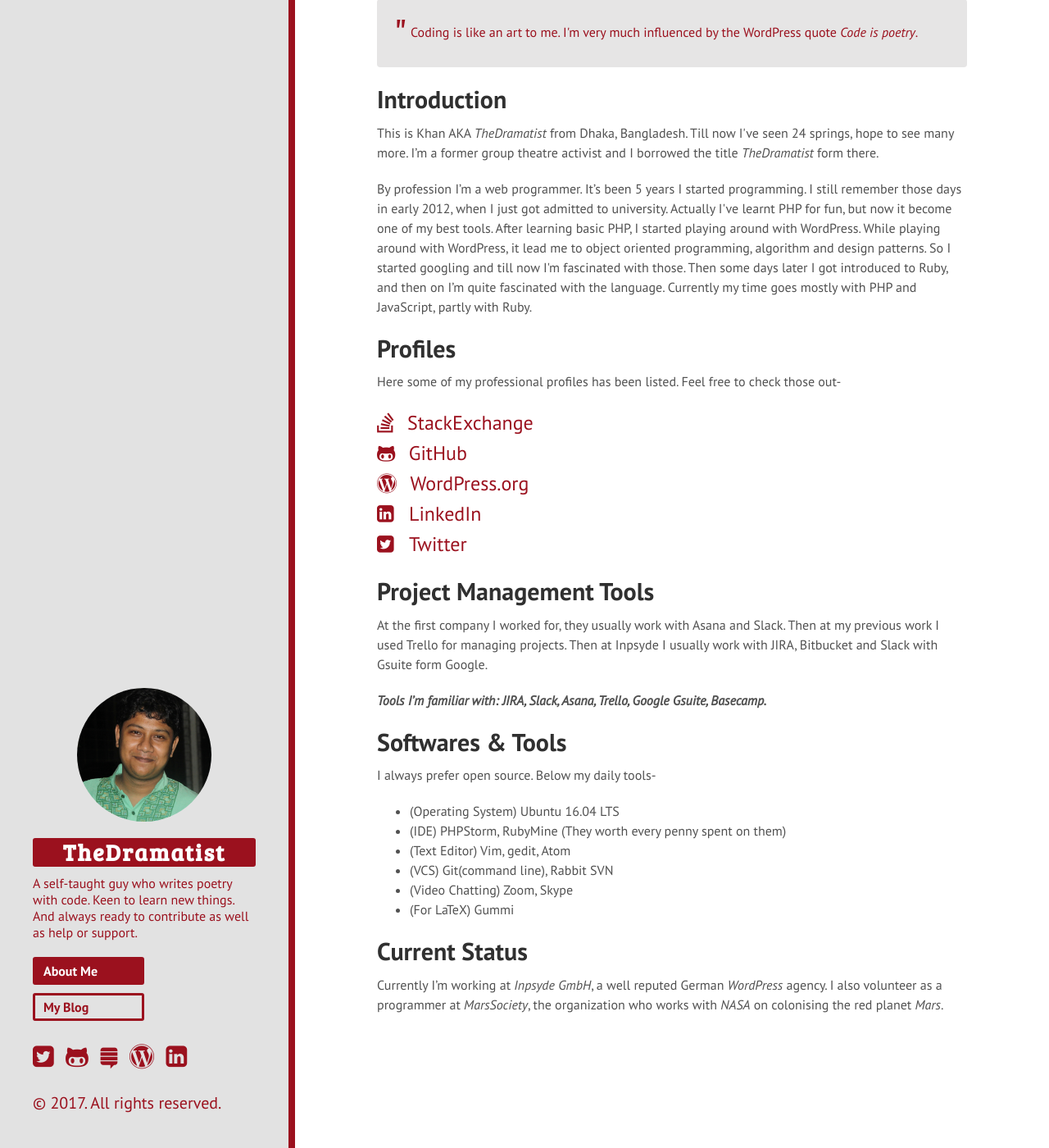
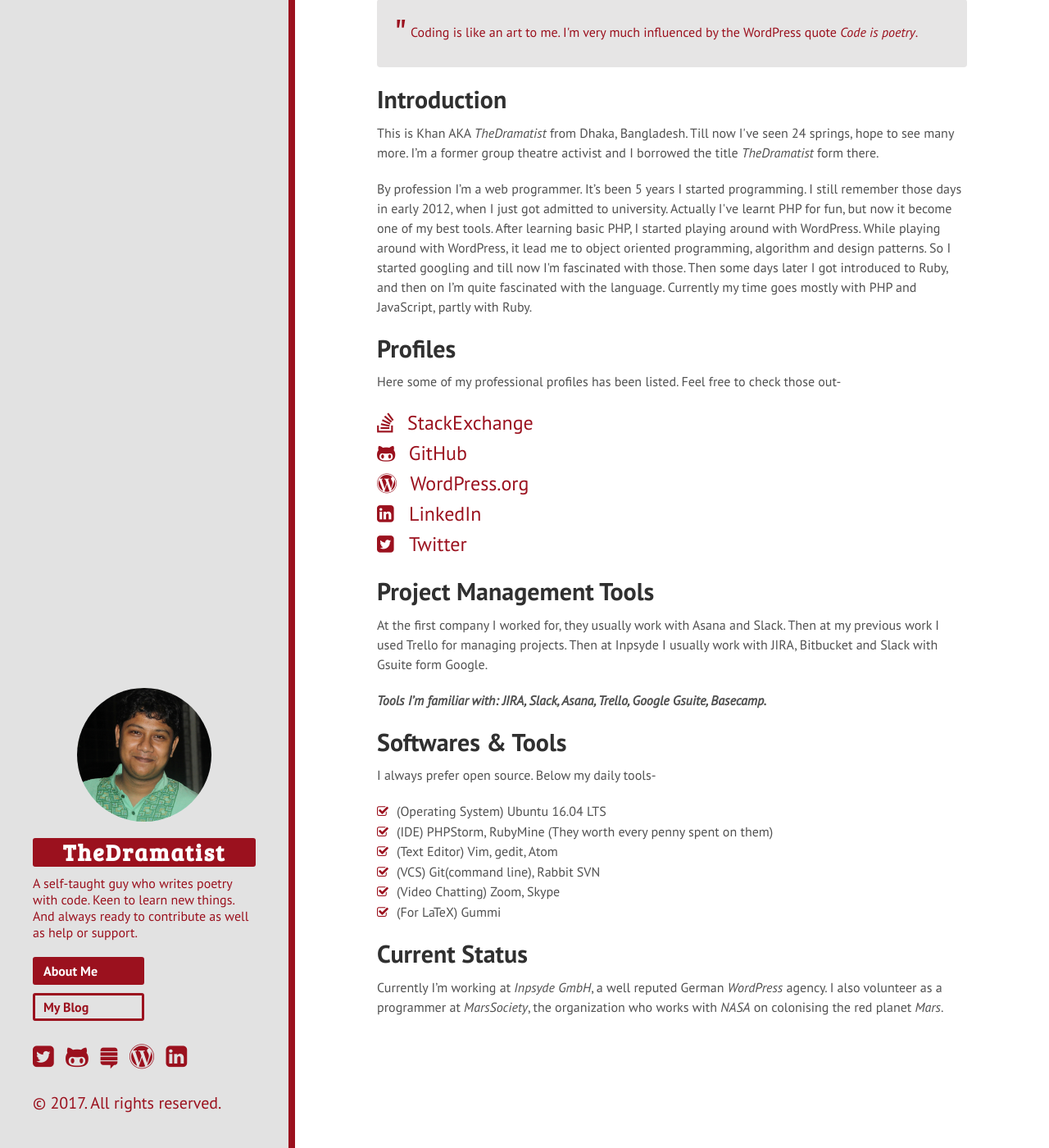
Before and after one commit to khanrn/codemascot.github.io, a Jekyll site: the page built from index.html, in a window 1280 px wide and 1400 px high, scrolled down 81 px. Shown: the whole window at 82% size. Built offline with Jekyll 4.4.1, drawn with Linux system fonts in a browser that asks for light colours; nearby versions of some CDN libraries; Markdown is read by kramdown in place of the engine named in the settings.

Commit message:
Tools sign added.

```diff
--- a/public/css/hyde.css
+++ b/public/css/hyde.css
@@ -142,11 +142,22 @@
     border-radius: 4px;
     padding: 0.2rem 1rem;
 }
-
 p.message:before {
     content:'"';
     font-size: 2.5rem;
     vertical-align: middle;
+}
+ul.software-tools {
+    list-style: none;
+    padding-left: 0;
+}
+
+ul.software-tools li:before {
+    content:"\f046";
+    font-family: "FontAwesome";
+    font-size: 15px;
+    padding-right: 10px;
+    color: #9b111e;
 }
 @media (min-width: 48em) {
     .sidebar {
```
